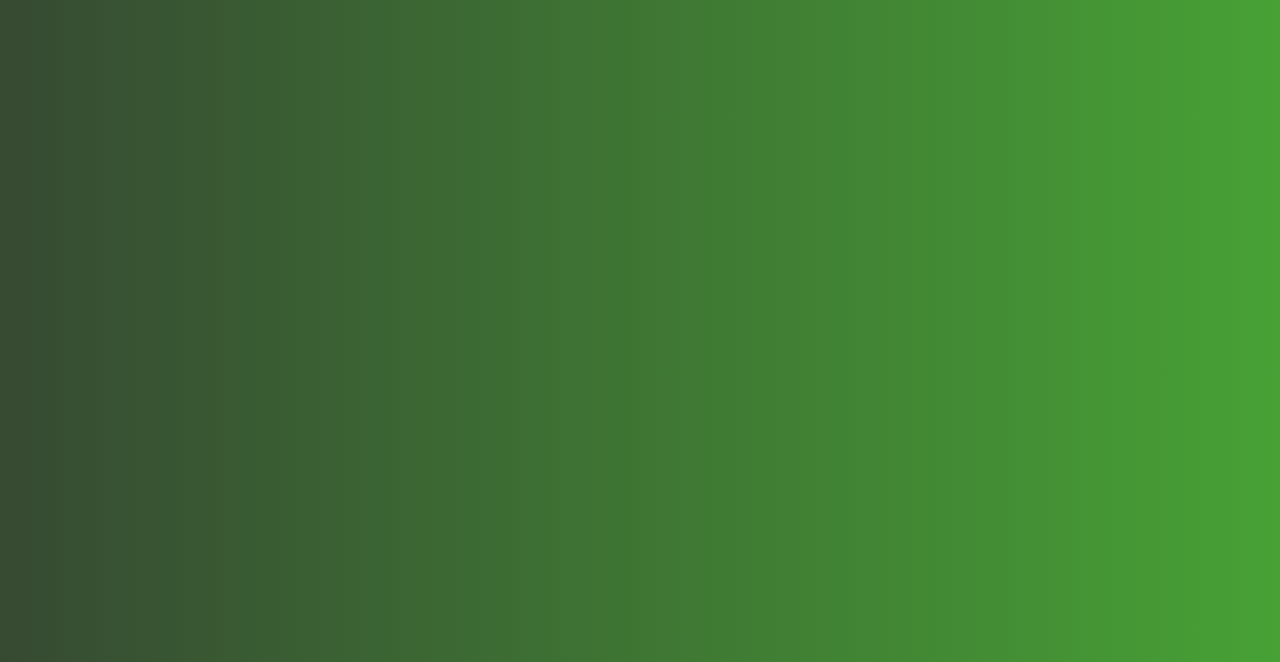
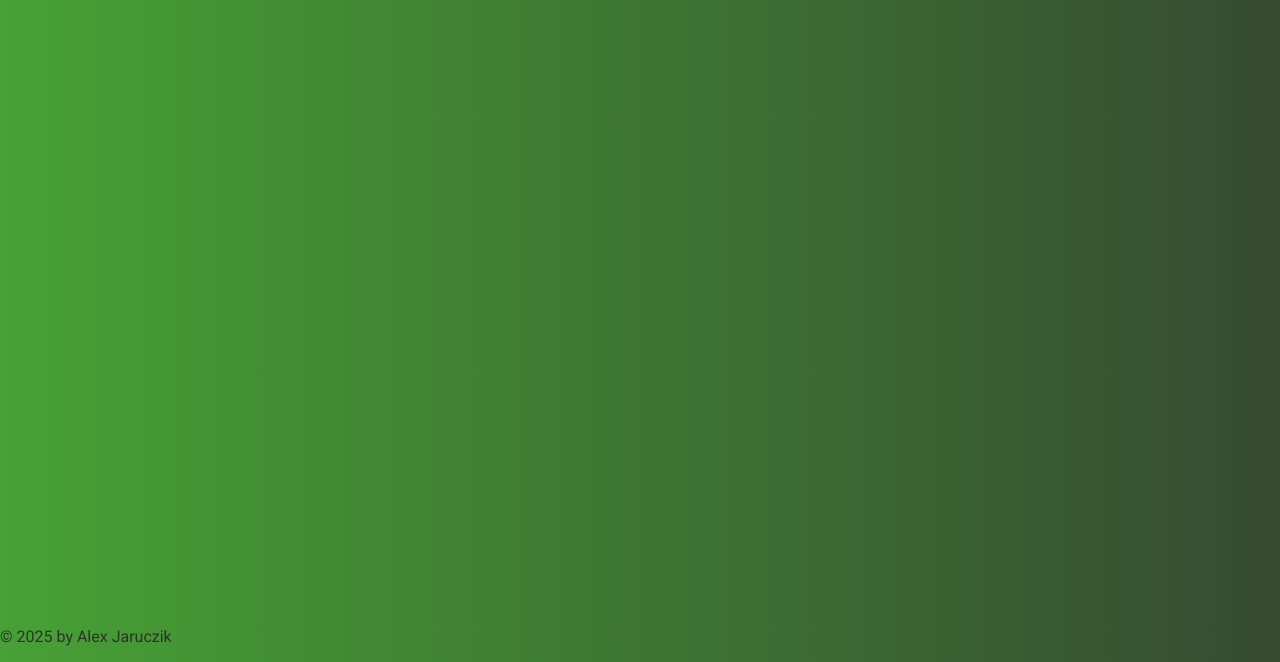
Before and after one commit to alexjaruczik/Assignment1, a plain HTML site: page index.html in a window 1280 px wide. Shown: the part 138-800 px from the top of the page. Drawn offline with Linux system fonts and the light colour scheme.

Commit message:
anchored footer to bottom of the screen.

```diff
--- a/aboutmefull.css
+++ b/aboutmefull.css
@@ -60,6 +60,8 @@ html {
     margin: auto;
     bottom: 0;
 }
-#footer a,p{
+#footer p{
     color: #61C451;
+    bottom: 0;
+    position: fixed;
 }
--- a/aboutmephone.css
+++ b/aboutmephone.css
@@ -64,6 +64,8 @@ html {
 #vid video{
     width:100%
 }
-#footer a,p{
+#footer p{
     color: #61C451;
+    bottom: 0;
+    position: fixed;
 }
--- a/aboutmetablet.css
+++ b/aboutmetablet.css
@@ -65,6 +65,8 @@ html {
     bottom: 0;
     width:480px;
 }
-#footer a,p{
+#footer p{
     color: #61C451;
+    bottom: 0;
+    position: fixed;
 }
--- a/contactmefull.css
+++ b/contactmefull.css
@@ -44,6 +44,8 @@ html {
     text-align: center;
     color:#364A32;
 }
-#footer a,p{
+#footer p{
     color: #61C451;
+    bottom: 0;
+    position: fixed;
 }
--- a/contactmephone.css
+++ b/contactmephone.css
@@ -50,6 +50,8 @@ html {
     text-align: center;
     color:#364A32;
 }
-#footer a,p{
+#footer p{
     color: #61C451;
+    bottom: 0;
+    position: fixed;
 }
--- a/contactmetablet.css
+++ b/contactmetablet.css
@@ -44,6 +44,8 @@ html {
     text-align: center;
     color:#364A32;
 }
-#footer a,p{
+#footer p{
     color: #61C451;
+    bottom: 0;
+    position: fixed;
 }
--- a/indexfull.css
+++ b/indexfull.css
@@ -13,10 +13,10 @@ padding:0px;
 margin:0px;
 height: 90%;
 background: #364A32;
-background-image: -moz-linear-gradient(-90deg, #47A135 0%, #364A32 100%);
-background-image: -webkit-linear-gradient(-90deg, #47A135 0%, #364A32 100%);
-background-image: -o-linear-gradient(-90deg, #47A135 0%, #364A32 100%);
-background-image: linear-gradient(-90deg, #47A135 0%, #364A32 100%);
+background-image: -moz-linear-gradient(90deg, #47A135 0%, #364A32 100%);
+background-image: -webkit-linear-gradient(90deg, #47A135 0%, #364A32 100%);
+background-image: -o-linear-gradient(90deg, #47A135 0%, #364A32 100%);
+background-image: linear-gradient(90deg, #47A135 0%, #364A32 100%);
 }
 #banner h1 {
     color:#364A32;
@@ -40,6 +40,8 @@ a:hover {
 html {
     height: 100%;
 }
-#footer a,p{
-color: #61C451;
+#footer p{
+color: #2C332B;
+bottom: 0;
+position: fixed;
 }
--- a/indexphone.css
+++ b/indexphone.css
@@ -13,10 +13,10 @@ padding:0px;
 margin:0px;
 height: 100%;
 background: #364A32;
-background-image: -moz-linear-gradient(-90deg, #47A135 0%, #364A32 100%);
-background-image: -webkit-linear-gradient(-90deg, #47A135 0%, #364A32 100%);
-background-image: -o-linear-gradient(-90deg, #47A135 0%, #364A32 100%);
-background-image: linear-gradient(-90deg, #47A135 0%, #364A32 100%);
+background-image: -moz-linear-gradient(90deg, #47A135 0%, #364A32 100%);
+background-image: -webkit-linear-gradient(90deg, #47A135 0%, #364A32 100%);
+background-image: -o-linear-gradient(90deg, #47A135 0%, #364A32 100%);
+background-image: linear-gradient(90deg, #47A135 0%, #364A32 100%);
 }
 #banner h1 {
     color:#364A32;
@@ -46,6 +46,8 @@ a:hover {
 html {
     height: 100%;
 }
-#footer a,p{
-    color: #61C451;
+#footer p{
+color: #2C332B;
+bottom: 0;
+position: fixed;
 }
--- a/indextablet.css
+++ b/indextablet.css
@@ -13,10 +13,10 @@ padding:0px;
 margin:0px;
 height: 90%;
 background: #364A32;
-background-image: -moz-linear-gradient(-90deg, #47A135 0%, #364A32 100%);
-background-image: -webkit-linear-gradient(-90deg, #47A135 0%, #364A32 100%);
-background-image: -o-linear-gradient(-90deg, #47A135 0%, #364A32 100%);
-background-image: linear-gradient(-90deg, #47A135 0%, #364A32 100%);
+background-image: -moz-linear-gradient(90deg, #47A135 0%, #364A32 100%);
+background-image: -webkit-linear-gradient(90deg, #47A135 0%, #364A32 100%);
+background-image: -o-linear-gradient(90deg, #47A135 0%, #364A32 100%);
+background-image: linear-gradient(90deg, #47A135 0%, #364A32 100%);
 }
 #banner h1 {
     color:#364A32;
@@ -40,6 +40,8 @@ a:hover {
 html {
     height: 100%;
 }
-#footer a,p{
-    color: #61C451;
+#footer p{
+color: #2C332B;
+bottom: 0;
+position: fixed;
 }
--- a/projectsfull.css
+++ b/projectsfull.css
@@ -56,6 +56,8 @@ background-color: white;
 .box h2,h4 {
     margin:15px;
 }
-#footer a,p{
+#footer p{
     color: #61C451;
+    bottom: 0;
+    position: fixed;
 }
--- a/projectsphone.css
+++ b/projectsphone.css
@@ -61,6 +61,8 @@ background-color: white;
 .box h2,h4 {
     margin: 15px;
 }
-#footer a,p{
+#footer p{
     color: #61C451;
+    bottom: 0;
+    position: fixed;
 }
--- a/projectstablet.css
+++ b/projectstablet.css
@@ -55,6 +55,8 @@ background-color: white;
 .box h2,h4 {
     margin: 15px;
 }
-#footer a,p{
+#footer p{
     color: #61C451;
+    bottom: 0;
+    position: fixed;
 }
```
Also changed, not shown: projects.html (+1 -0 lines).
